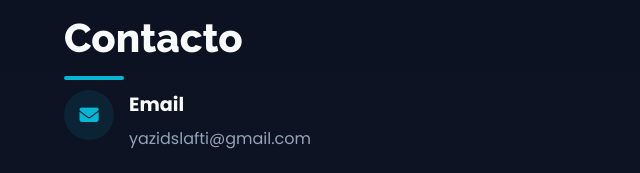
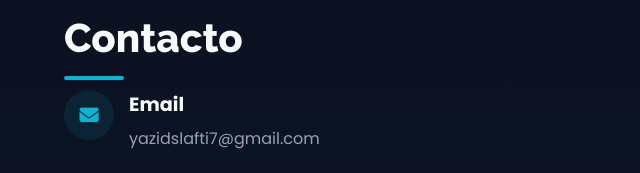
Before and after one commit to Yazid7-a/portfolio-yazid, a plain HTML site: page index.html in a window 1280 px wide. Shown: the part 3460-3633 px from the top of the page, 0-640 px from the left. Drawn offline with Linux system fonts and the light colour scheme.

Commit message:
Update index.html

```diff
--- a/index.html
+++ b/index.html
@@ -181,7 +181,7 @@
             <div class="contact-icon"><i class="fas fa-envelope"></i></div>
             <div class="contact-details">
               <h3>Email</h3>
-              <a href="mailto:yazidslafti@gmail.com">yazidslafti@gmail.com</a>
+              <a href="mailto:yazidslafti@gmail.com">yazidslafti7@gmail.com</a>
             </div>
           </div>
           <div class="contact-item">
```
